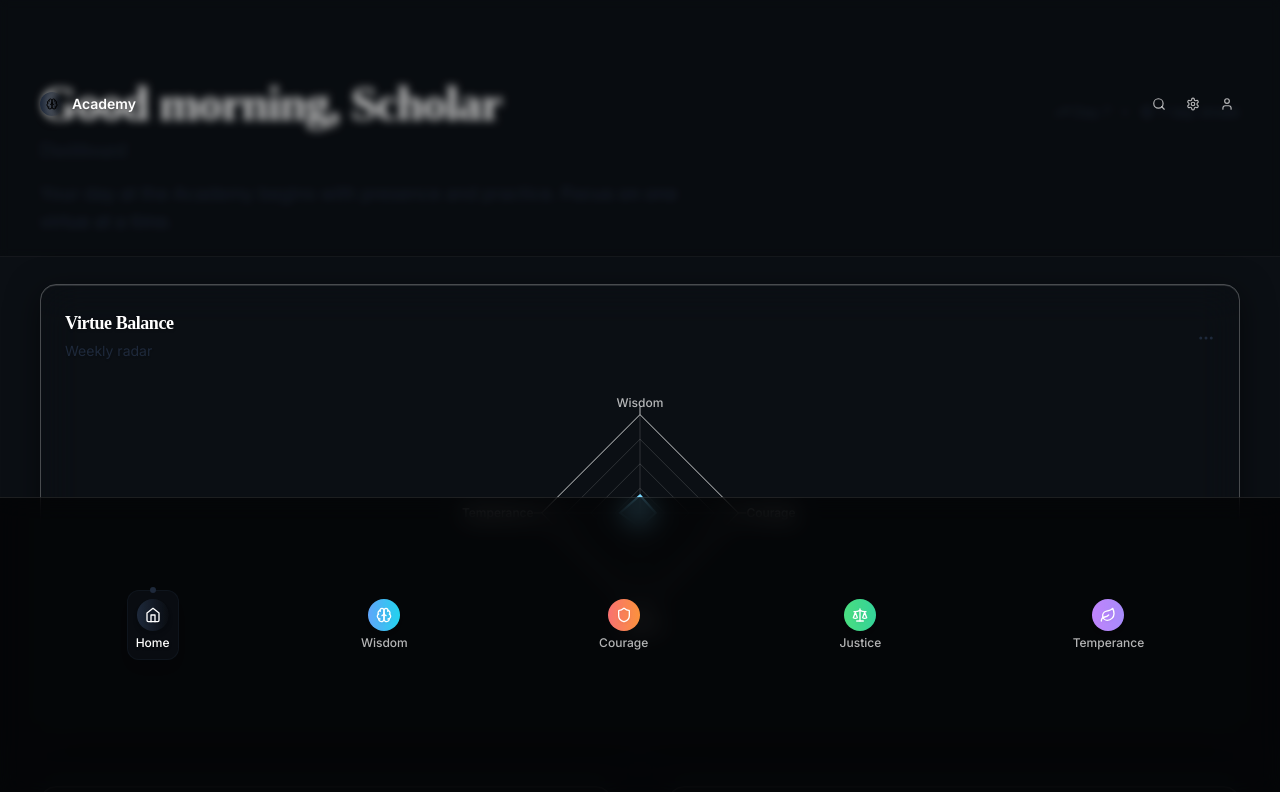
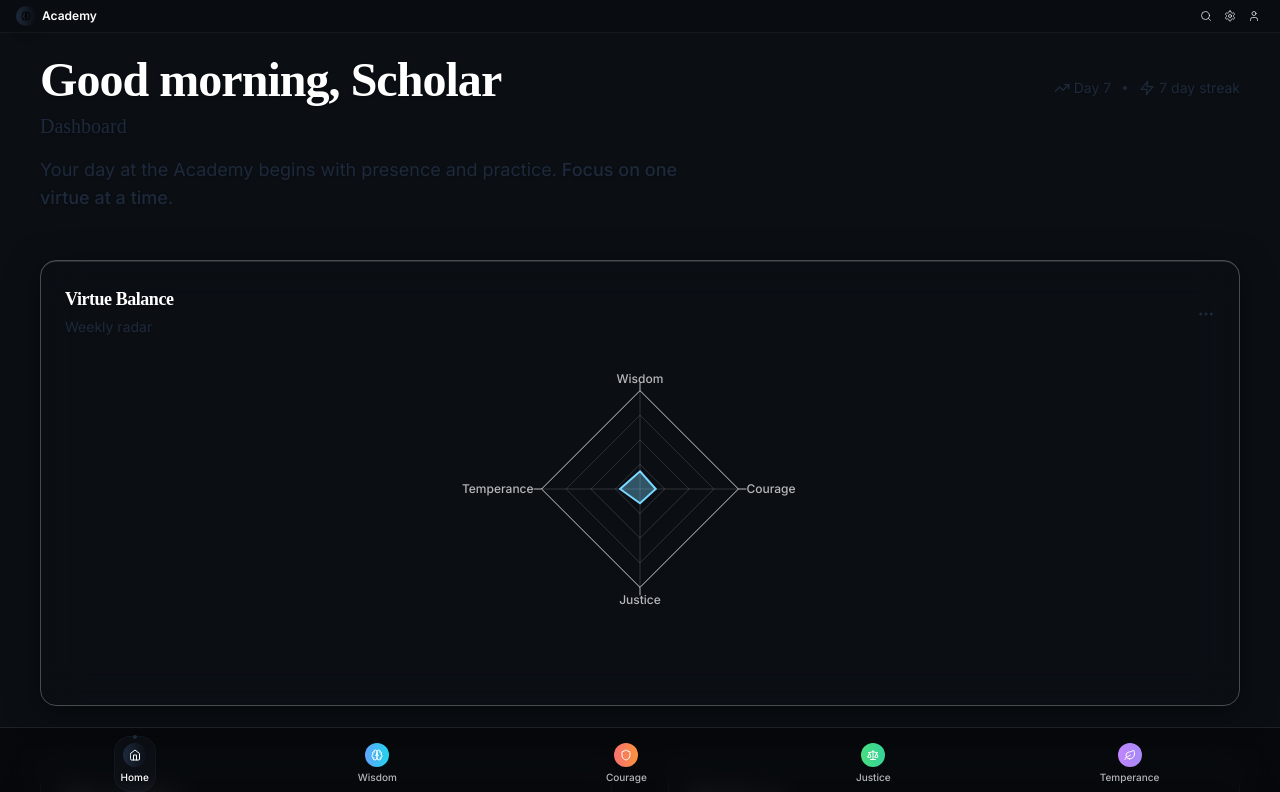
Before and after one commit to WELCOMETOTHETRIBE/aristotle, a Next.js app: page / in a window 1280 px wide. Shown: the top 792 px of the page. Built offline with nearby package versions, Linux system fonts and the light colour scheme.

Commit message:
Make navigation bars ultra compact to maximize screen real estate

```diff
--- a/app/globals.css
+++ b/app/globals.css
@@ -336,23 +336,23 @@
   /* Enhanced responsive container */
   .container-academy {
     @apply mx-auto w-full max-w-7xl px-6 py-12;
-    padding-top: 4rem; /* Account for minimal top header */
-    padding-bottom: 6rem; /* Account for bottom navigation */
+    padding-top: 2.5rem; /* Account for ultra compact top header */
+    padding-bottom: 4rem; /* Account for ultra compact bottom navigation */
   }
 
   @media (min-width: 768px) {
     .container-academy {
       @apply px-8 py-16;
-      padding-top: 4.5rem;
-      padding-bottom: 7rem;
+      padding-top: 3rem;
+      padding-bottom: 4.5rem;
     }
   }
 
   @media (min-width: 1024px) {
     .container-academy {
       @apply px-10 py-20;
-      padding-top: 5rem;
-      padding-bottom: 8rem;
+      padding-top: 3.5rem;
+      padding-bottom: 5rem;
     }
   }
 
--- a/components/VirtueNavigation.tsx
+++ b/components/VirtueNavigation.tsx
@@ -52,38 +52,38 @@ export function VirtueNavigation() {
 
   return (
     <>
-      {/* Top Header - Simple and minimal */}
-      <header className="fixed top-0 left-0 right-0 z-40 bg-black/20 backdrop-blur-sm border-b border-white/5">
-        <div className="container-academy">
-          <div className="flex items-center justify-between h-12">
+      {/* Top Header - Ultra compact */}
+      <header className="fixed top-0 left-0 right-0 z-40 bg-black/10 backdrop-blur-sm border-b border-white/5">
+        <div className="mx-auto w-full max-w-7xl px-4">
+          <div className="flex items-center justify-between h-8">
             {/* Logo */}
-            <Link href="/" className="flex items-center gap-2 interactive">
-              <div className="w-6 h-6 bg-gradient-to-r from-accent to-accent-2 rounded-lg flex items-center justify-center shadow-lg">
-                <Brain size={12} className="text-black" />
+            <Link href="/" className="flex items-center gap-1.5 interactive">
+              <div className="w-5 h-5 bg-gradient-to-r from-accent to-accent-2 rounded-md flex items-center justify-center shadow-lg">
+                <Brain size={10} className="text-black" />
               </div>
-              <span className="font-semibold text-white text-sm">Academy</span>
+              <span className="font-semibold text-white text-xs">Academy</span>
             </Link>
 
             {/* Actions */}
-            <div className="flex items-center gap-2">
-              <button className="p-1.5 text-white/70 hover:text-white transition-colors interactive rounded-lg hover:bg-white/10" title="Search">
-                <Search size={14} />
+            <div className="flex items-center gap-1">
+              <button className="p-1 text-white/70 hover:text-white transition-colors interactive rounded hover:bg-white/10" title="Search">
+                <Search size={12} />
               </button>
-              <button className="p-1.5 text-white/70 hover:text-white transition-colors interactive rounded-lg hover:bg-white/10" title="Settings">
-                <Settings size={14} />
+              <button className="p-1 text-white/70 hover:text-white transition-colors interactive rounded hover:bg-white/10" title="Settings">
+                <Settings size={12} />
               </button>
-              <button className="p-1.5 text-white/70 hover:text-white transition-colors interactive rounded-lg hover:bg-white/10" title="Profile">
-                <User size={14} />
+              <button className="p-1 text-white/70 hover:text-white transition-colors interactive rounded hover:bg-white/10" title="Profile">
+                <User size={12} />
               </button>
             </div>
           </div>
         </div>
       </header>
 
-      {/* Bottom Navigation - iPhone style */}
-      <nav className="fixed bottom-0 left-0 right-0 z-50 bg-black/60 backdrop-blur-md border-t border-white/10">
-        <div className="container-academy">
-          <div className="flex items-center justify-around py-3">
+      {/* Bottom Navigation - Ultra compact */}
+      <nav className="fixed bottom-0 left-0 right-0 z-50 bg-black/40 backdrop-blur-md border-t border-white/10">
+        <div className="mx-auto w-full max-w-7xl px-4">
+          <div className="flex items-center justify-around py-2">
             {virtues.map((virtue) => {
               const IconComponent = virtue.icon;
               const isActive = pathname === virtue.path;
@@ -91,19 +91,19 @@ export function VirtueNavigation() {
               return (
                 <Link key={virtue.path} href={virtue.path}>
                   <motion.div
-                    whileHover={{ scale: 1.1, y: -2 }}
+                    whileHover={{ scale: 1.05, y: -1 }}
                     whileTap={{ scale: 0.95 }}
-                    className={`relative flex flex-col items-center gap-1 p-2 rounded-xl transition-all duration-200 interactive ${
+                    className={`relative flex flex-col items-center gap-0.5 p-1.5 rounded-lg transition-all duration-200 interactive ${
                       isActive
-                        ? `${virtue.bgColor} ${virtue.borderColor} border shadow-lg`
+                        ? `${virtue.bgColor} ${virtue.borderColor} border shadow-md`
                         : 'hover:bg-white/10 hover:border-white/20 border border-transparent'
                     }`}
                     title={virtue.name}
                   >
-                    <div className={`w-8 h-8 bg-gradient-to-r ${virtue.color} rounded-lg flex items-center justify-center shadow-md`}>
-                      <IconComponent size={16} className="text-white drop-shadow-sm" />
+                    <div className={`w-6 h-6 bg-gradient-to-r ${virtue.color} rounded-md flex items-center justify-center shadow-sm`}>
+                      <IconComponent size={12} className="text-white drop-shadow-sm" />
                     </div>
-                    <span className={`text-xs font-medium ${
+                    <span className={`text-[10px] font-medium ${
                       isActive ? 'text-white' : 'text-white/70'
                     }`}>
                       {virtue.name}
@@ -111,7 +111,7 @@ export function VirtueNavigation() {
                     {isActive && (
                       <motion.div
                         layoutId="activeVirtue"
-                        className="absolute -top-1 left-1/2 transform -translate-x-1/2 w-1.5 h-1.5 bg-accent rounded-full shadow-lg"
+                        className="absolute -top-0.5 left-1/2 transform -translate-x-1/2 w-1 h-1 bg-accent rounded-full shadow-lg"
                         initial={false}
                         transition={{ type: "spring", stiffness: 500, damping: 30 }}
                       />
```
